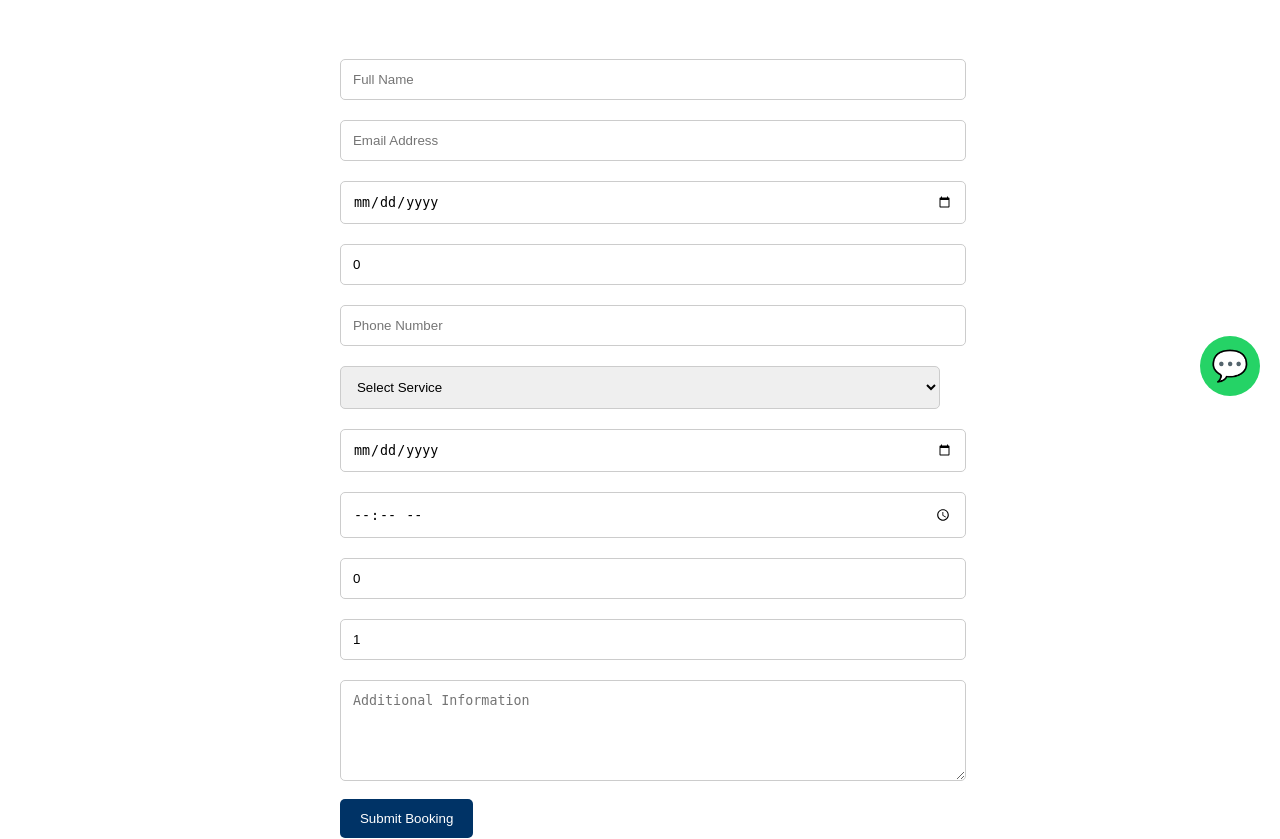
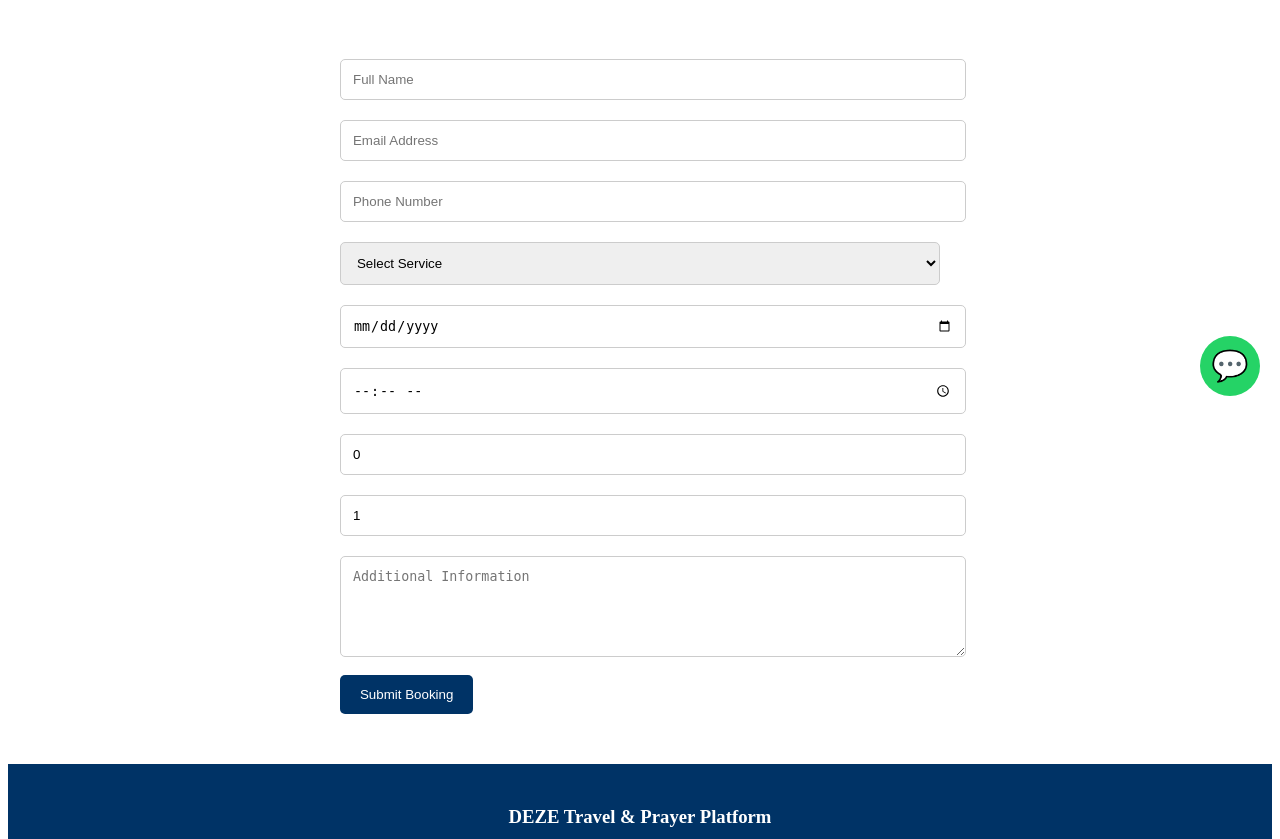
Before and after one commit to ezevictor21/booking-system, a Flask app: page /booking in a window 1280 px wide. Shown: the part 384-1223 px from the top of the page. Run offline with Flask 3, Linux system fonts and the light colour scheme.

Commit message:
added new functions

```diff
--- a/templates/booking.html
+++ b/templates/booking.html
@@ -12,8 +12,6 @@
                value="{{ form.get('full_name', current_user.full_name if current_user else '') }}">
         <input name="email_address" type="email" placeholder="Email Address" maxlength="120" required
                value="{{ form.get('email_address', current_user.email if current_user else '') }}">
-        <input name =returning_date type="date" placeholder="Returning Date" value="{{ form.get('returning_date', '') }}">
-        <input name =number_of family_members type="number" placeholder="Number of Family Members" min="30" value="{{ form.get('number_of_family_members', '0') }}">
        <input name="phone_number" type="tel" placeholder="Phone Number" maxlength="30"
                value="{{ form.get('phone_number', '') }}">
         <select name="booking_option" required>
```
